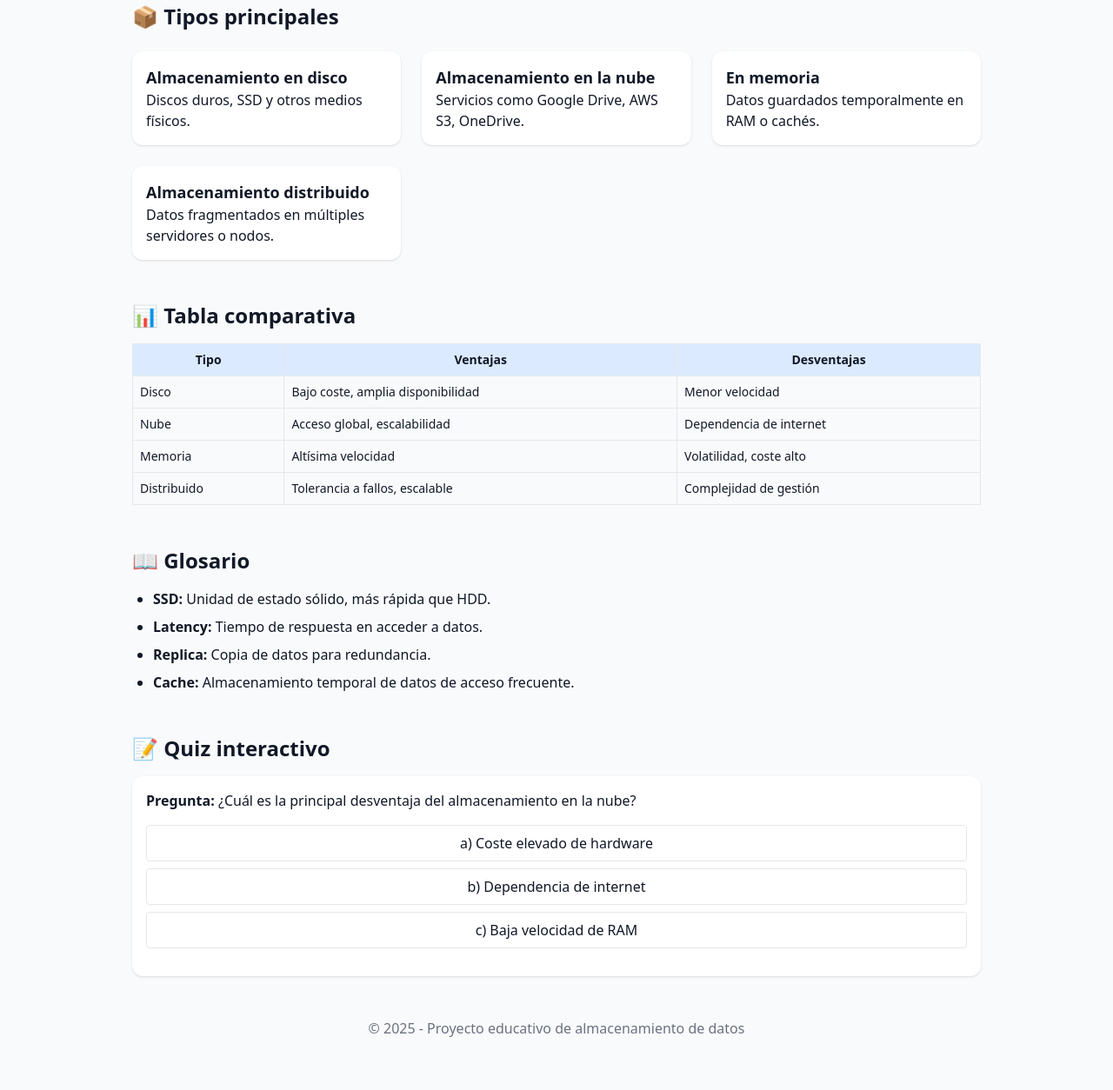
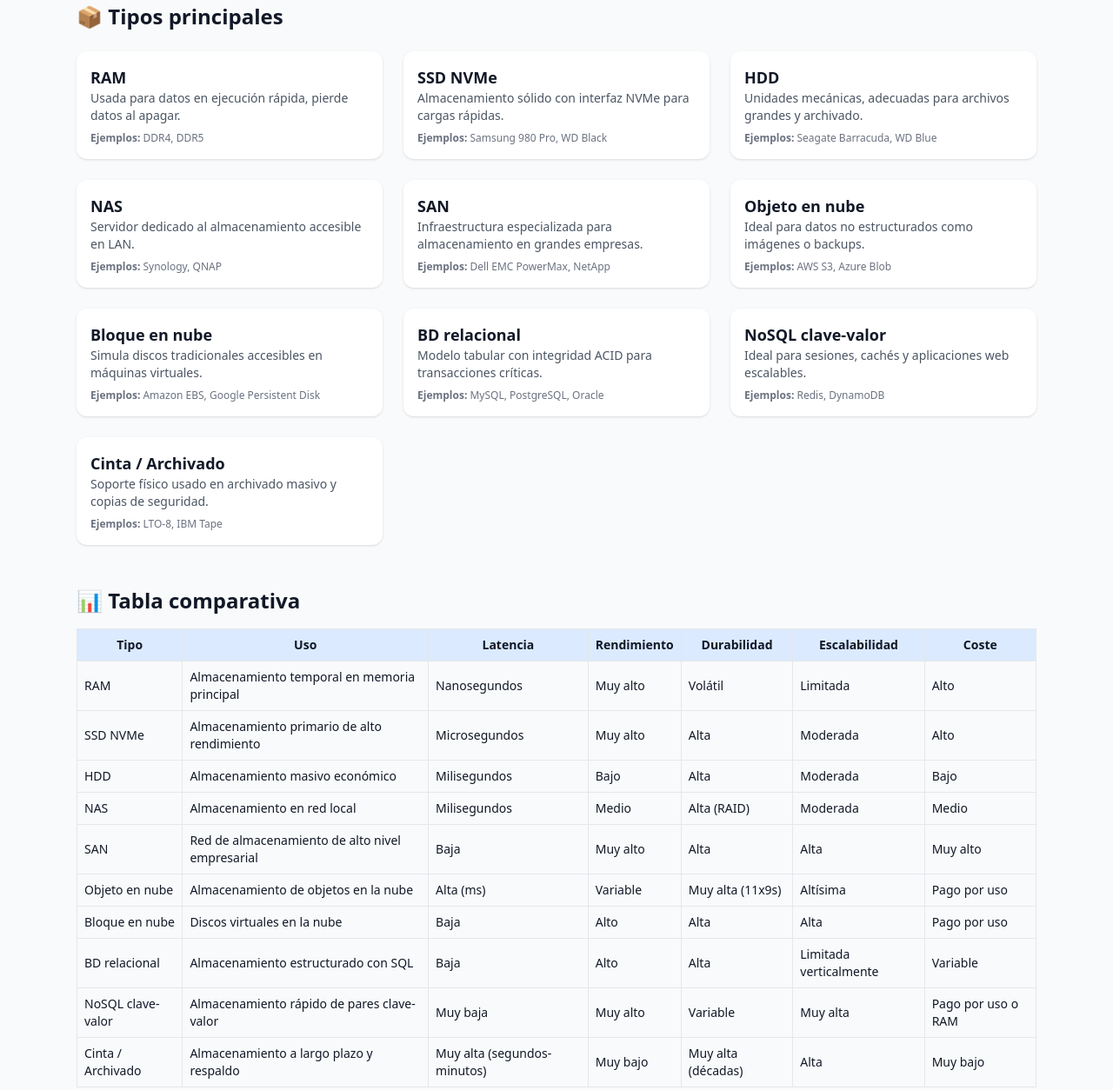
Before and after one commit to jvime13/almacenamiento-web, a plain HTML site: page index.html in a window 1280 px wide. Shown: the part 275-1529 px from the top of the page at 87% size. Before the commit the page ends 1494 px from the top, so only its background shows below. Drawn offline with nearby package versions, Linux system fonts and the light colour scheme.

Commit message:
Update index.html

```diff
--- a/index.html
+++ b/index.html
@@ -13,7 +13,7 @@
     <p class="mt-2">Explora diferentes formas de guardar y gestionar información</p>
   </header>
 
-  <main class="max-w-5xl mx-auto p-6 space-y-12">
+  <main class="max-w-6xl mx-auto p-6 space-y-12">
     <!-- Filtro -->
     <section>
       <h2 class="text-2xl font-semibold mb-4">🔍 Filtro de tipos</h2>
@@ -22,31 +22,15 @@
         <option value="fisico">Físico</option>
         <option value="nube">En la nube</option>
         <option value="memoria">En memoria</option>
-        <option value="distribuido">Distribuido</option>
+        <option value="bd">Bases de datos</option>
+        <option value="archivo">Archivado</option>
       </select>
     </section>
 
-    <!-- Tarjetas -->
+    <!-- Tarjetas dinámicas -->
     <section>
       <h2 class="text-2xl font-semibold mb-6">📦 Tipos principales</h2>
-      <div id="cards" class="grid sm:grid-cols-2 lg:grid-cols-3 gap-6">
-        <div class="card bg-white p-4 rounded-xl shadow" data-category="fisico">
-          <h3 class="text-lg font-bold">Almacenamiento en disco</h3>
-          <p>Discos duros, SSD y otros medios físicos.</p>
-        </div>
-        <div class="card bg-white p-4 rounded-xl shadow" data-category="nube">
-          <h3 class="text-lg font-bold">Almacenamiento en la nube</h3>
-          <p>Servicios como Google Drive, AWS S3, OneDrive.</p>
-        </div>
-        <div class="card bg-white p-4 rounded-xl shadow" data-category="memoria">
-          <h3 class="text-lg font-bold">En memoria</h3>
-          <p>Datos guardados temporalmente en RAM o cachés.</p>
-        </div>
-        <div class="card bg-white p-4 rounded-xl shadow" data-category="distribuido">
-          <h3 class="text-lg font-bold">Almacenamiento distribuido</h3>
-          <p>Datos fragmentados en múltiples servidores o nodos.</p>
-        </div>
-      </div>
+      <div id="cards" class="grid sm:grid-cols-2 lg:grid-cols-3 gap-6"></div>
     </section>
 
     <!-- Tabla comparativa -->
@@ -57,32 +41,15 @@
           <thead class="bg-blue-100">
             <tr>
               <th class="border p-2">Tipo</th>
-              <th class="border p-2">Ventajas</th>
-              <th class="border p-2">Desventajas</th>
+              <th class="border p-2">Uso</th>
+              <th class="border p-2">Latencia</th>
+              <th class="border p-2">Rendimiento</th>
+              <th class="border p-2">Durabilidad</th>
+              <th class="border p-2">Escalabilidad</th>
+              <th class="border p-2">Coste</th>
             </tr>
           </thead>
-          <tbody>
-            <tr>
-              <td class="border p-2">Disco</td>
-              <td class="border p-2">Bajo coste, amplia disponibilidad</td>
-              <td class="border p-2">Menor velocidad</td>
-            </tr>
-            <tr>
-              <td class="border p-2">Nube</td>
-              <td class="border p-2">Acceso global, escalabilidad</td>
-              <td class="border p-2">Dependencia de internet</td>
-            </tr>
-            <tr>
-              <td class="border p-2">Memoria</td>
-              <td class="border p-2">Altísima velocidad</td>
-              <td class="border p-2">Volatilidad, coste alto</td>
-            </tr>
-            <tr>
-              <td class="border p-2">Distribuido</td>
-              <td class="border p-2">Tolerancia a fallos, escalable</td>
-              <td class="border p-2">Complejidad de gestión</td>
-            </tr>
-          </tbody>
+          <tbody id="tabla-body"></tbody>
         </table>
       </div>
     </section>
@@ -90,26 +57,13 @@
     <!-- Glosario -->
     <section>
       <h2 class="text-2xl font-semibold mb-4">📖 Glosario</h2>
-      <ul class="list-disc pl-6 space-y-2">
-        <li><strong>SSD:</strong> Unidad de estado sólido, más rápida que HDD.</li>
-        <li><strong>Latency:</strong> Tiempo de respuesta en acceder a datos.</li>
-        <li><strong>Replica:</strong> Copia de datos para redundancia.</li>
-        <li><strong>Cache:</strong> Almacenamiento temporal de datos de acceso frecuente.</li>
-      </ul>
+      <ul id="glosario-list" class="list-disc pl-6 space-y-2"></ul>
     </section>
 
     <!-- Quiz -->
     <section>
       <h2 class="text-2xl font-semibold mb-4">📝 Quiz interactivo</h2>
-      <div class="bg-white p-4 rounded-xl shadow space-y-4">
-        <p><strong>Pregunta:</strong> ¿Cuál es la principal desventaja del almacenamiento en la nube?</p>
-        <div class="space-y-2">
-          <button onclick="checkAnswer('a')" class="block w-full border rounded p-2 hover:bg-gray-100">a) Coste elevado de hardware</button>
-          <button onclick="checkAnswer('b')" class="block w-full border rounded p-2 hover:bg-gray-100">b) Dependencia de internet</button>
-          <button onclick="checkAnswer('c')" class="block w-full border rounded p-2 hover:bg-gray-100">c) Baja velocidad de RAM</button>
-        </div>
-        <p id="feedback" class="font-medium"></p>
-      </div>
+      <div id="quiz" class="space-y-6"></div>
     </section>
   </main>
 
@@ -118,31 +72,250 @@
   </footer>
 
   <script>
-    // Filtro
-    const filter = document.getElementById("filter");
-    const cards = document.querySelectorAll(".card");
-    filter.addEventListener("change", () => {
-      const value = filter.value;
-      cards.forEach(card => {
-        if (value === "all" || card.dataset.category === value) {
-          card.style.display = "block";
-        } else {
-          card.style.display = "none";
+    // ================== Datos de ejemplo ==================
+    const items = [
+      {
+        tipo: "RAM",
+        categoria: "memoria",
+        uso: "Almacenamiento temporal en memoria principal",
+        ejemplos: "DDR4, DDR5",
+        latencia: "Nanosegundos",
+        rendimiento: "Muy alto",
+        durabilidad: "Volátil",
+        escalabilidad: "Limitada",
+        coste: "Alto",
+        desc: "Usada para datos en ejecución rápida, pierde datos al apagar."
+      },
+      {
+        tipo: "SSD NVMe",
+        categoria: "fisico",
+        uso: "Almacenamiento primario de alto rendimiento",
+        ejemplos: "Samsung 980 Pro, WD Black",
+        latencia: "Microsegundos",
+        rendimiento: "Muy alto",
+        durabilidad: "Alta",
+        escalabilidad: "Moderada",
+        coste: "Alto",
+        desc: "Almacenamiento sólido con interfaz NVMe para cargas rápidas."
+      },
+      {
+        tipo: "HDD",
+        categoria: "fisico",
+        uso: "Almacenamiento masivo económico",
+        ejemplos: "Seagate Barracuda, WD Blue",
+        latencia: "Milisegundos",
+        rendimiento: "Bajo",
+        durabilidad: "Alta",
+        escalabilidad: "Moderada",
+        coste: "Bajo",
+        desc: "Unidades mecánicas, adecuadas para archivos grandes y archivado."
+      },
+      {
+        tipo: "NAS",
+        categoria: "fisico",
+        uso: "Almacenamiento en red local",
+        ejemplos: "Synology, QNAP",
+        latencia: "Milisegundos",
+        rendimiento: "Medio",
+        durabilidad: "Alta (RAID)",
+        escalabilidad: "Moderada",
+        coste: "Medio",
+        desc: "Servidor dedicado al almacenamiento accesible en LAN."
+      },
+      {
+        tipo: "SAN",
+        categoria: "fisico",
+        uso: "Red de almacenamiento de alto nivel empresarial",
+        ejemplos: "Dell EMC PowerMax, NetApp",
+        latencia: "Baja",
+        rendimiento: "Muy alto",
+        durabilidad: "Alta",
+        escalabilidad: "Alta",
+        coste: "Muy alto",
+        desc: "Infraestructura especializada para almacenamiento en grandes empresas."
+      },
+      {
+        tipo: "Objeto en nube",
+        categoria: "nube",
+        uso: "Almacenamiento de objetos en la nube",
+        ejemplos: "AWS S3, Azure Blob",
+        latencia: "Alta (ms)",
+        rendimiento: "Variable",
+        durabilidad: "Muy alta (11x9s)",
+        escalabilidad: "Altísima",
+        coste: "Pago por uso",
+        desc: "Ideal para datos no estructurados como imágenes o backups."
+      },
+      {
+        tipo: "Bloque en nube",
+        categoria: "nube",
+        uso: "Discos virtuales en la nube",
+        ejemplos: "Amazon EBS, Google Persistent Disk",
+        latencia: "Baja",
+        rendimiento: "Alto",
+        durabilidad: "Alta",
+        escalabilidad: "Alta",
+        coste: "Pago por uso",
+        desc: "Simula discos tradicionales accesibles en máquinas virtuales."
+      },
+      {
+        tipo: "BD relacional",
+        categoria: "bd",
+        uso: "Almacenamiento estructurado con SQL",
+        ejemplos: "MySQL, PostgreSQL, Oracle",
+        latencia: "Baja",
+        rendimiento: "Alto",
+        durabilidad: "Alta",
+        escalabilidad: "Limitada verticalmente",
+        coste: "Variable",
+        desc: "Modelo tabular con integridad ACID para transacciones críticas."
+      },
+      {
+        tipo: "NoSQL clave-valor",
+        categoria: "bd",
+        uso: "Almacenamiento rápido de pares clave-valor",
+        ejemplos: "Redis, DynamoDB",
+        latencia: "Muy baja",
+        rendimiento: "Muy alto",
+        durabilidad: "Variable",
+        escalabilidad: "Muy alta",
+        coste: "Pago por uso o RAM",
+        desc: "Ideal para sesiones, cachés y aplicaciones web escalables."
+      },
+      {
+        tipo: "Cinta / Archivado",
+        categoria: "archivo",
+        uso: "Almacenamiento a largo plazo y respaldo",
+        ejemplos: "LTO-8, IBM Tape",
+        latencia: "Muy alta (segundos-minutos)",
+        rendimiento: "Muy bajo",
+        durabilidad: "Muy alta (décadas)",
+        escalabilidad: "Alta",
+        coste: "Muy bajo",
+        desc: "Soporte físico usado en archivado masivo y copias de seguridad."
+      }
+    ];
+
+    const glosario = [
+      { termino: "Latencia", definicion: "Tiempo de respuesta en acceder a un dato desde el almacenamiento." },
+      { termino: "IOPS", definicion: "Operaciones de entrada/salida por segundo, mide el rendimiento." },
+      { termino: "ACID", definicion: "Propiedades de bases de datos: Atomicidad, Consistencia, Aislamiento, Durabilidad." },
+      { termino: "RAID", definicion: "Técnica que combina discos para mejorar rendimiento o redundancia." },
+      { termino: "CAP", definicion: "Teorema que establece que solo se pueden cumplir 2 de 3: Consistencia, Disponibilidad, Tolerancia a partición." },
+      { termino: "Throughput", definicion: "Cantidad de datos procesados en un tiempo dado." },
+      { termino: "Snapshot", definicion: "Copia puntual del estado de datos en un momento específico." }
+    ];
+
+    const preguntas = [
+      {
+        enunciado: "¿Cuál es la principal ventaja de la RAM?",
+        opciones: ["Durabilidad", "Bajo coste", "Velocidad altísima"],
+        correcta: 2
+      },
+      {
+        enunciado: "¿Qué modelo de almacenamiento es típico para datos no estructurados como fotos o videos en la nube?",
+        opciones: ["Bloque en nube", "Objeto en nube", "BD relacional"],
+        correcta: 1
+      },
+      {
+        enunciado: "¿Qué técnica se usa para combinar discos y aumentar redundancia?",
+        opciones: ["RAID", "CAP", "IOPS"],
+        correcta: 0
+      }
+    ];
+
+    // ================== Render dinámico ==================
+    const cardsContainer = document.getElementById("cards");
+    const tablaBody = document.getElementById("tabla-body");
+    const glosarioList = document.getElementById("glosario-list");
+    const quizContainer = document.getElementById("quiz");
+
+    // Render tarjetas
+    function renderCards(filter = "all") {
+      cardsContainer.innerHTML = "";
+      items.forEach(item => {
+        if (filter === "all" || item.categoria === filter) {
+          const card = document.createElement("div");
+          card.className = "card bg-white p-4 rounded-xl shadow";
+          card.dataset.category = item.categoria;
+          card.innerHTML = `
+            <h3 class="text-lg font-bold">${item.tipo}</h3>
+            <p class="text-sm text-gray-600 mb-2">${item.desc}</p>
+            <p class="text-xs text-gray-500"><strong>Ejemplos:</strong> ${item.ejemplos}</p>
+          `;
+          cardsContainer.appendChild(card);
         }
       });
+    }
+
+    // Render tabla
+    function renderTabla() {
+      tablaBody.innerHTML = "";
+      items.forEach(item => {
+        const row = document.createElement("tr");
+        row.innerHTML = `
+          <td class="border p-2">${item.tipo}</td>
+          <td class="border p-2">${item.uso}</td>
+          <td class="border p-2">${item.latencia}</td>
+          <td class="border p-2">${item.rendimiento}</td>
+          <td class="border p-2">${item.durabilidad}</td>
+          <td class="border p-2">${item.escalabilidad}</td>
+          <td class="border p-2">${item.coste}</td>
+        `;
+        tablaBody.appendChild(row);
+      });
+    }
+
+    // Render glosario
+    function renderGlosario() {
+      glosarioList.innerHTML = "";
+      glosario.forEach(entry => {
+        const li = document.createElement("li");
+        li.innerHTML = `<strong>${entry.termino}:</strong> ${entry.definicion}`;
+        glosarioList.appendChild(li);
+      });
+    }
+
+    // Render quiz
+    function renderQuiz() {
+      quizContainer.innerHTML = "";
+      preguntas.forEach((pregunta, idx) => {
+        const block = document.createElement("div");
+        block.className = "bg-white p-4 rounded-xl shadow space-y-3";
+        block.innerHTML = `<p><strong>Pregunta ${idx + 1}:</strong> ${pregunta.enunciado}</p>`;
+        pregunta.opciones.forEach((op, i) => {
+          const btn = document.createElement("button");
+          btn.textContent = op;
+          btn.className = "block w-full border rounded p-2 hover:bg-gray-100 text-left";
+          btn.onclick = () => {
+            const feedback = block.querySelector(".feedback");
+            if (i === pregunta.correcta) {
+              feedback.textContent = "✅ Correcto";
+              feedback.className = "feedback text-green-600 font-semibold";
+            } else {
+              feedback.textContent = "❌ Incorrecto";
+              feedback.className = "feedback text-red-600 font-semibold";
+            }
+          };
+          block.appendChild(btn);
+        });
+        const feedback = document.createElement("p");
+        feedback.className = "feedback font-medium";
+        block.appendChild(feedback);
+        quizContainer.appendChild(block);
+      });
+    }
+
+    // Filtro
+    document.getElementById("filter").addEventListener("change", (e) => {
+      renderCards(e.target.value);
     });
 
-    // Quiz
-    function checkAnswer(option) {
-      const feedback = document.getElementById("feedback");
-      if (option === "b") {
-        feedback.textContent = "✅ Correcto: la dependencia de internet es una limitación.";
-        feedback.className = "text-green-600 font-semibold";
-      } else {
-        feedback.textContent = "❌ Incorrecto. Intenta de nuevo.";
-        feedback.className = "text-red-600 font-semibold";
-      }
-    }
+    // Inicialización
+    renderCards();
+    renderTabla();
+    renderGlosario();
+    renderQuiz();
   </script>
 </body>
 </html>
```
